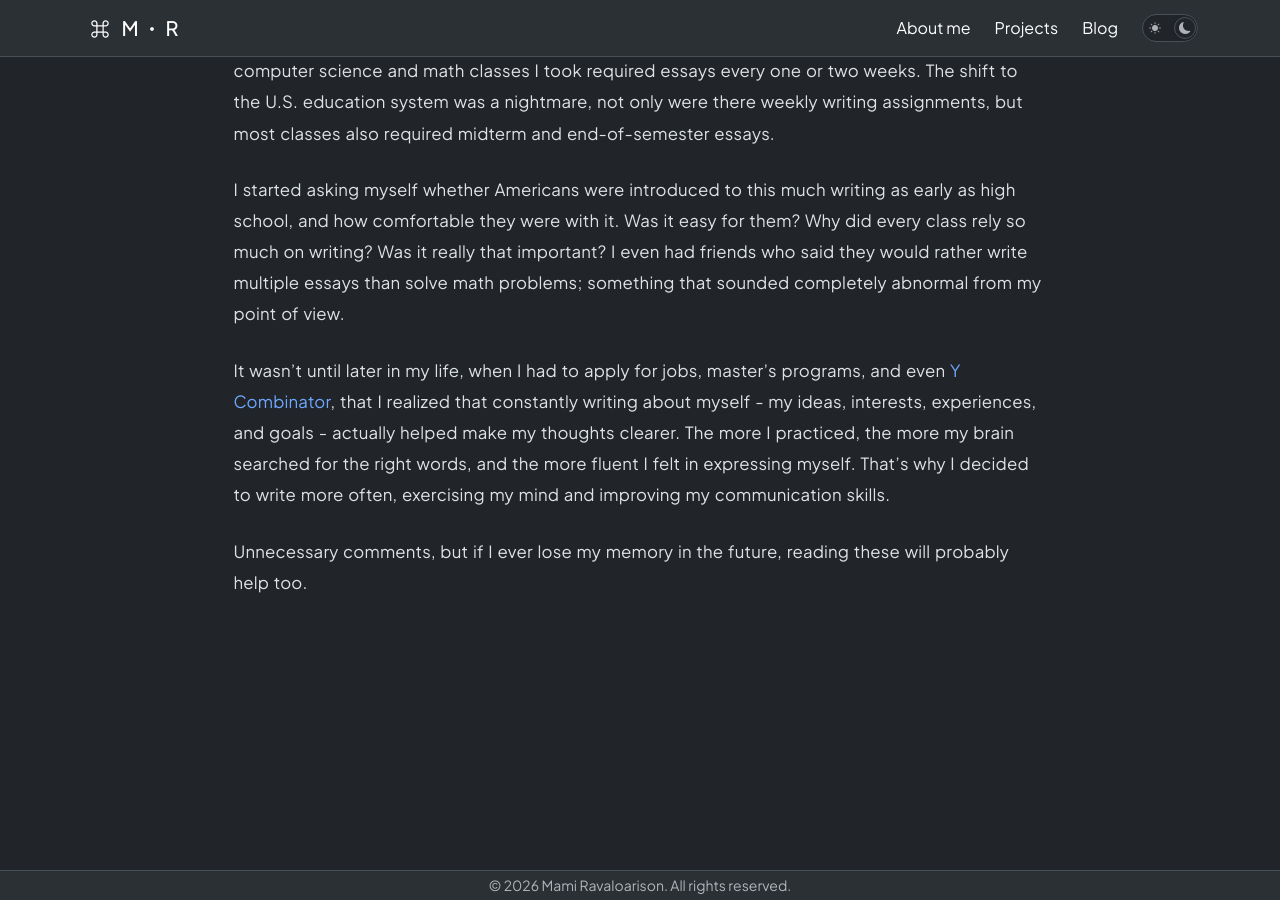
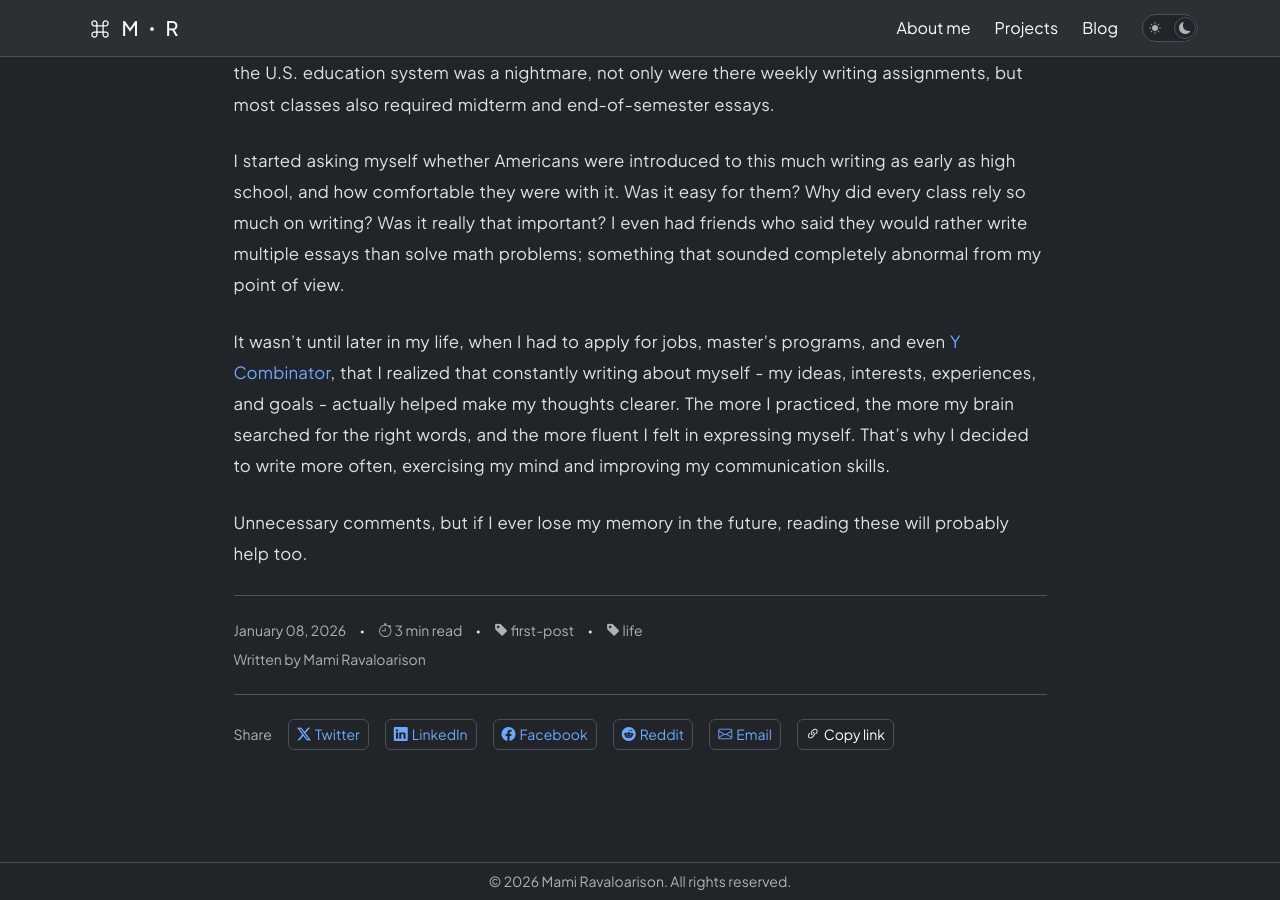
Before and after one commit to mravaloarison/portfolio, a Jekyll site: the page built from _posts/2026-01-08-first-post.md, in a window 1280 px wide and 900 px high, scrolled down 787 px. Built offline with Jekyll 4.4.1, drawn with Linux system fonts in a browser that asks for light colours; some of the changed text lies outside the part shown.

Commit message:
refactored code for blog

```diff
--- a/_includes/footer.html
+++ b/_includes/footer.html
@@ -1,5 +1,5 @@
-<footer class="fixed-bottom bg-body-tertiary border-top">
-    <div class="container small text-center text-muted py-1">
+<footer class="border-top">
+    <div class="container small text-center text-muted py-2">
         <p class="mb-0">&copy; {{ site.time | date: "%Y" }} {{ site.first_name }} {{ site.last_name }}. All rights
             reserved.</p>
     </div>
--- /dev/null
+++ b/_includes/post-footer.html
@@ -0,0 +1,27 @@
+<hr class="my-4">
+
+<div class="d-flex flex-wrap gap-2">
+    {% assign words = content | number_of_words %}
+    {% assign minutes = words | divided_by: 200 | plus: 1 %}
+    <p class="text-muted small mb-2">
+        {{ page.date | date: "%B %d, %Y" }}
+    </p>
+    <i class="bi bi-dot"></i>
+    <p class="text-muted small mb-2">
+        <i class="bi bi-stopwatch"></i>
+        {{ minutes }} min read
+    </p>
+    {% if page.tags %}
+    {% for tag in page.tags %}
+    <i class="bi bi-dot"></i>
+    <p class="text-muted small mb-2">
+        <i class="bi bi-tag-fill"></i>
+        {{ tag }}
+    </p>
+    {% endfor %}
+    {% endif %}
+</div>
+
+<p class="small text-muted">
+    Written by {{ site.first_name }} {{ site.last_name }}
+</p>
--- /dev/null
+++ b/_includes/post-header.html
@@ -0,0 +1,15 @@
+<a href="{{ '/blog/' | relative_url }}" class="small text-decoration-none text-muted d-inline-block mb-5">
+    <i class="bi bi-arrow-left me-1"></i>
+    Back to Blog
+</a>
+
+<header class="mb-4">
+    <h1 class="h2 fw-semibold mb-2">
+        {{ page.title }}
+    </h1>
+    {% if page.description %}
+    <p class="text-muted mb-3">
+        {{ page.description }}
+    </p>
+    {% endif %}
+</header>
--- /dev/null
+++ b/_includes/post-share.html
@@ -0,0 +1,43 @@
+<hr class="my-4">
+
+<div class="d-flex align-items-center gap-3 flex-wrap">
+    <span class="text-muted small">Share</span>
+
+    <a href="https://twitter.com/intent/tweet?url={{ page.url | absolute_url }}&text={{ page.title | uri_escape }}"
+        target="_blank"
+        class="small border px-2 py-1 rounded text-decoration-none d-inline-flex align-items-center gap-1">
+        <i class="bi bi-twitter-x"></i>
+        Twitter
+    </a>
+
+    <a href="https://www.linkedin.com/sharing/share-offsite/?url={{ page.url | absolute_url }}" target="_blank"
+        class="small border px-2 py-1 rounded text-decoration-none d-inline-flex align-items-center gap-1">
+        <i class="bi bi-linkedin"></i>
+        LinkedIn
+    </a>
+
+    <a href="https://www.facebook.com/sharer/sharer.php?u={{ page.url | absolute_url }}" target="_blank"
+        class="small border px-2 py-1 rounded text-decoration-none d-inline-flex align-items-center gap-1">
+        <i class="bi bi-facebook"></i>
+        Facebook
+    </a>
+
+    <a href="https://www.reddit.com/submit?url={{ page.url | absolute_url }}&title={{ page.title | uri_escape }}"
+        target="_blank"
+        class="small border px-2 py-1 rounded text-decoration-none d-inline-flex align-items-center gap-1">
+        <i class="bi bi-reddit"></i>
+        Reddit
+    </a>
+
+    <a href="mailto:?subject={{ page.title | uri_escape }}&body={{ page.url | absolute_url }}"
+        class="small border px-2 py-1 rounded text-decoration-none d-inline-flex align-items-center gap-1">
+        <i class="bi bi-envelope"></i>
+        Email
+    </a>
+
+    <button onclick="copyLink(this)"
+        class="small border px-2 py-1 rounded bg-transparent d-inline-flex align-items-center gap-1">
+        <i class="bi bi-link-45deg"></i>
+        <span>Copy link</span>
+    </button>
+</div>
--- a/_layouts/default.html
+++ b/_layouts/default.html
@@ -27,6 +27,7 @@
     {% if page.use_tag_pages_js %}
     <script src="{{ '/assets/js/tag_pages.js' | relative_url }}"></script>
     {% endif %}
+    <script src="{{ '/assets/js/share.js' | relative_url }}"></script>
 </body>
 
 </html>
--- a/_layouts/post.html
+++ b/_layouts/post.html
@@ -7,54 +7,14 @@ layout: default
     <div class="col-lg-8 col-xl-9">
 
       <article class="post-content">
-
-        <a href="{{ '/blog/' | relative_url }}" class="small text-decoration-none text-muted d-inline-block mb-5">
-          <i class="bi bi-arrow-left me-1"></i>
-          Back to Blog
-        </a>
-
-        <header class="mb-4">
-          <h1 class="h2 fw-semibold mb-2">
-            {{ page.title }}
-          </h1>
-
-          {% assign words = content | number_of_words %}
-          {% assign minutes = words | divided_by: 200 | plus: 1 %}
-
-
-          <div class="d-flex flex-wrap gap-2">
-            <p class="text-muted small mb-2">
-              {{ page.date | date: "%B %d, %Y" }}
-            </p>
-            <i class="bi bi-dot"></i>
-            <p class="text-muted small mb-2">
-              <i class="bi bi-stopwatch"></i>
-              {{ minutes }} min read
-            </p>
-            {% if page.tags %}
-            <i class="bi bi-dot"></i>
-            <p class="text-muted small mb-2">
-              <i class="bi bi-tag-fill"></i>
-              {{ page.tags }}
-            </p>
-            {% endif %}
-          </div>
-
-
-
-
-          {% if page.description %}
-          <p class="text-muted mb-3">
-            {{ page.description }}
-          </p>
-          {% endif %}
-        </header>
-
+        {% include post-header.html %}
         <div class="post-body">
           {{ content }}
         </div>
+      </article>
 
-      </article>
+      {% include post-footer.html %}
+      {% include post-share.html %}
 
     </div>
   </div>
--- /dev/null
+++ b/assets/js/share.js
@@ -0,0 +1,19 @@
+function copyLink(button) {
+	navigator.clipboard.writeText(window.location.href).then(function () {
+		const icon = button.querySelector("i");
+		const text = button.querySelector("span");
+
+		const originalIcon = icon.className;
+		const originalText = text.textContent;
+
+		icon.className = "bi bi-check-lg";
+		text.textContent = "Copied";
+
+		setTimeout(function () {
+			icon.className = originalIcon;
+			text.textContent = originalText;
+			button.style.borderColor = "";
+			button.style.color = "";
+		}, 1000);
+	});
+}
```
Also changed, not shown: assets/js/tag_pages.js (deleted, +0 -64 lines), tag_index.html (deleted, +0 -104 lines), 1 other file.
